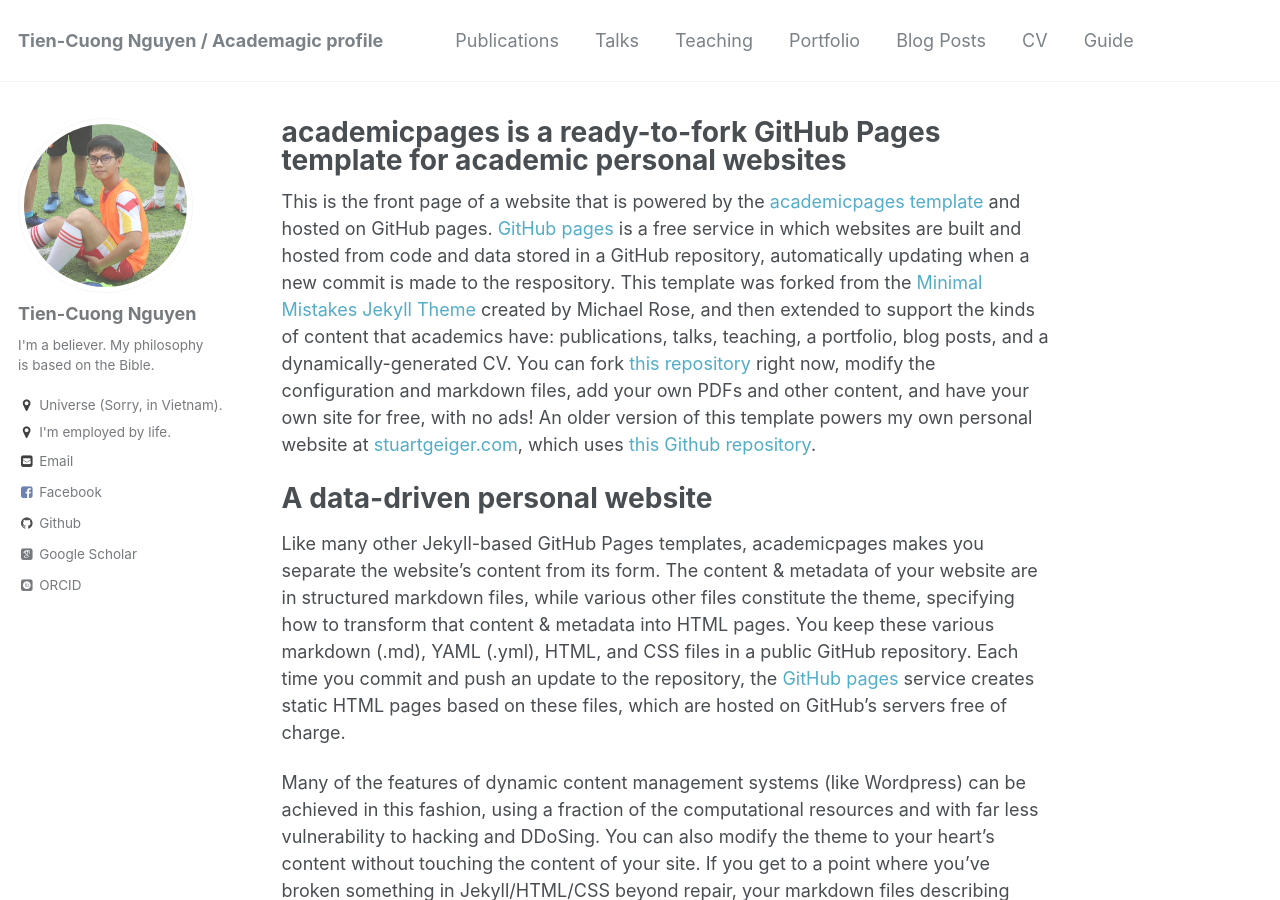
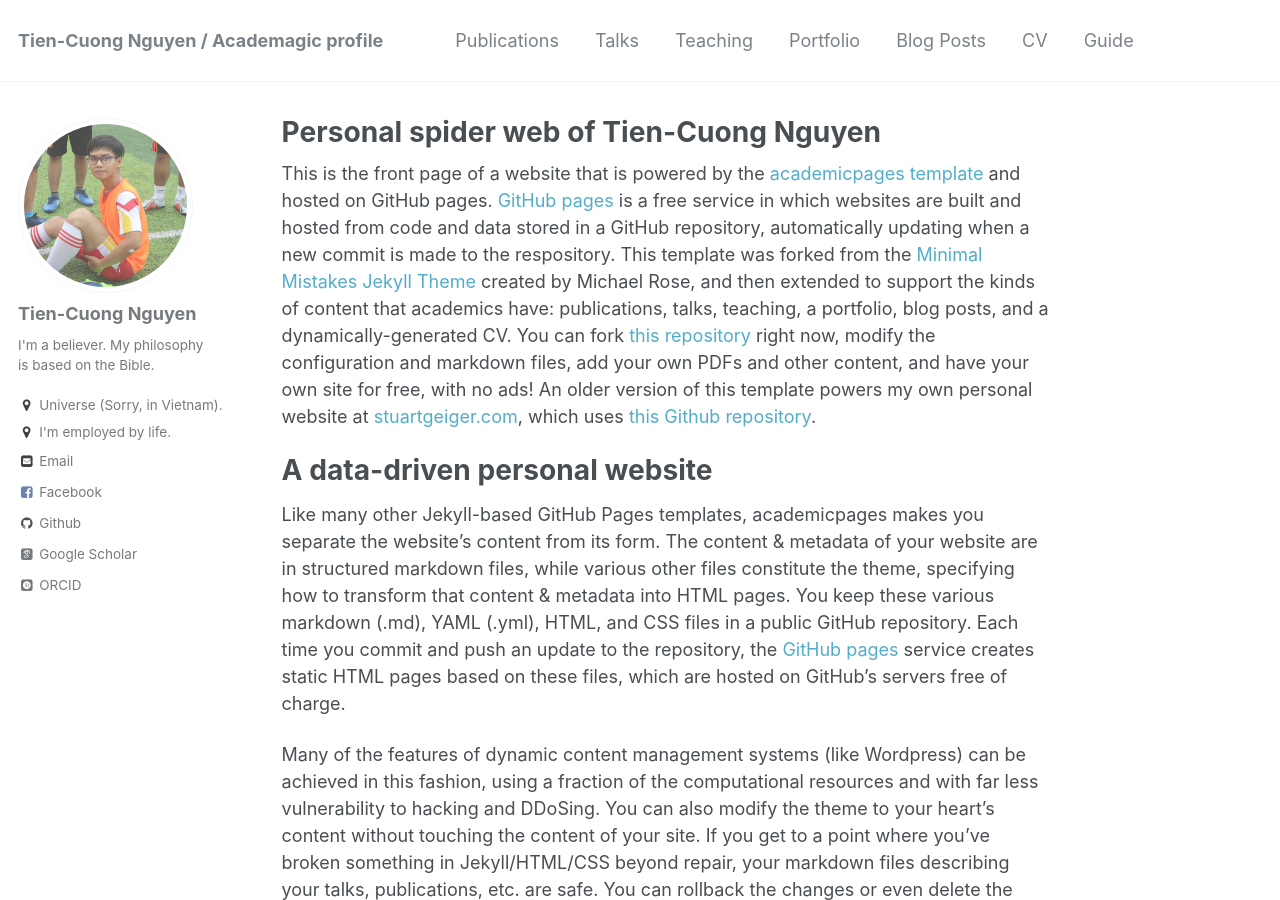
Before and after one commit to ntcuong777/ntcuong777.github.io, a Jekyll site: the page built from _pages/about.md, in a window 1280 px wide and 900 px high. Built offline with Jekyll 4.4.1, drawn with Linux system fonts in a browser that asks for light colours; some web fonts are replaced.

Commit message:
Update URL

```diff
--- a/_config.yml
+++ b/_config.yml
@@ -11,7 +11,7 @@ title                    : "Tien-Cuong Nguyen / Academagic profile"
 title_separator          : "-"
 name                     : &name "Tien-Cuong Nguyen"
 description              : &description "I'm in search for answers for small questions as my biggest question is already been answered."
-url                      : https://academicpages.github.io # the base hostname & protocol for your site e.g. "https://mmistakes.github.io"
+url                      : https://ntcuong777.github.io # the base hostname & protocol for your site e.g. "https://mmistakes.github.io"
 baseurl                  : "" # the subpath of your site, e.g. "/blog"
 repository               : "ntcuong777/ntcuong777.github.io"
 teaser                   :  # filename of teaser fallback teaser image placed in /images/, .e.g. "500x300.png"
--- a/_includes/footer.html
+++ b/_includes/footer.html
@@ -21,4 +21,4 @@
   </ul>
 </div>
 
-<div class="page__footer-copyright">&copy; {{ site.time | date: '%Y' }} {{ site.name | default: site.title }}. {{ site.data.ui-text[site.locale].powered_by | default: "Powered by" }} <a href="http://jekyllrb.com" rel="nofollow">Jekyll</a> &amp; <a href="https://github.com/academicpages/academicpages.github.io">AcademicPages</a>, a fork of <a href="https://mademistakes.com/work/minimal-mistakes-jekyll-theme/" rel="nofollow">Minimal Mistakes</a>.</div>
+<div class="page__footer-copyright">&copy; {{ site.time | date: '%Y' }} {{ site.name | default: site.title }}. {{ site.data.ui-text[site.locale].powered_by | default: "Powered by" }} <a href="http://jekyllrb.com" rel="nofollow">Jekyll</a> &amp; <a href="https://github.com/ntcuong777/ntcuong777.github.io">AcademicPages</a>, a fork of <a href="https://mademistakes.com/work/minimal-mistakes-jekyll-theme/" rel="nofollow">Minimal Mistakes</a>.</div>
--- a/_pages/about.md
+++ b/_pages/about.md
@@ -1,6 +1,6 @@
 ---
 permalink: /
-title: "academicpages is a ready-to-fork GitHub Pages template for academic personal websites"
+title: "Personal spider web of Tien-Cuong Nguyen"
 excerpt: "About me"
 author_profile: true
 redirect_from:
```
